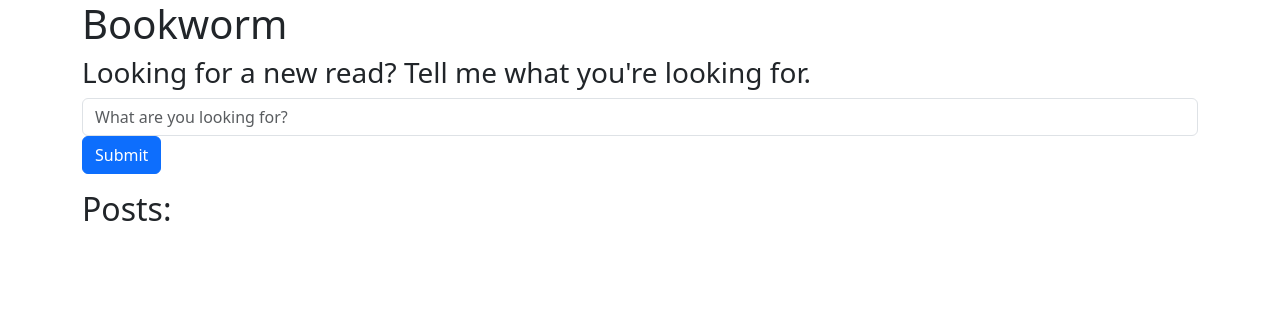
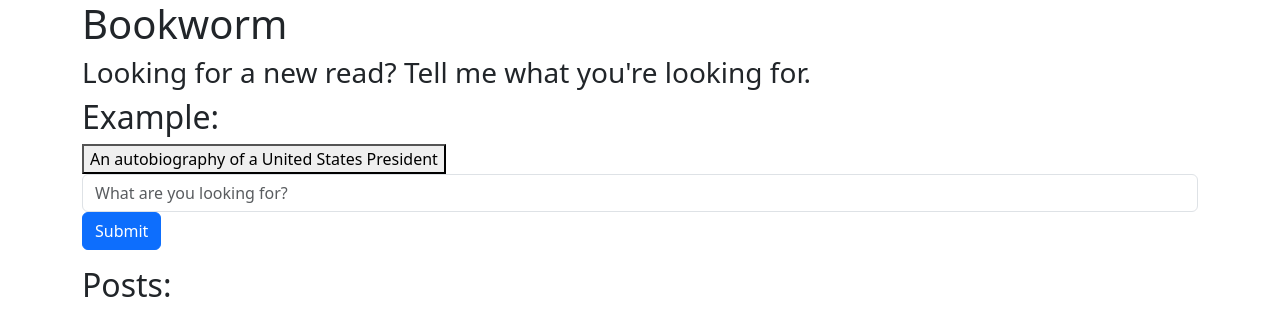
Before and after one commit to cs210/kenja, a React (Create React App) app in the folder frontend/: page / in a window 1280 px wide. Shown: the top 336 px of the page. Built offline with nearby package versions, Linux system fonts and the light colour scheme.

Commit message:
Added functionality for example queries that the user can click on

```diff
--- a/frontend/src/App.js
+++ b/frontend/src/App.js
@@ -5,6 +5,39 @@ import React, { useState } from 'react';
 function App() {
 
   const [results, setResults] = useState([]);
+
+  const exampleQueries = ["A fantasy adventure that has dragons", "A hearwarming love story of two childhood friends",
+    "A story about an up and coming basketball team", "A nonfiction novel about the ancient roman empire",
+    "An autobiography of a United States President", "A page turner about a war between three nations"];
+
+  const submitExample = (evt) => {
+    // Define scope of the request
+    evt.preventDefault();
+    const apiUrl = 'http://127.0.0.1:8000/query';
+    const queryValue = evt.target.textContent;
+    const queryParams = { description: String(queryValue) };
+    const queryString = new URLSearchParams(queryParams).toString();
+    const finalUrl = `${apiUrl}?${queryString}`;
+
+    // Make the actual request
+    fetch(finalUrl)
+      .then(response => {
+        // Check if the response is successful (status code 200)
+        if (!response.ok) {
+          throw new Error('Network response was not ok');
+        }
+        // Parse the JSON response
+        return response.json();
+      })
+      .then(data => {
+        // Update the state with the fetched posts
+        setResults(data.metadatas[0]);
+      })
+      .catch(error => {
+        // Log any errors to the console
+        console.error('There was a problem with the fetch operation:', error);
+      });
+  }
 
   const fetchMatches = (evt) => {
     // Define scope of the request
@@ -43,6 +76,10 @@ function App() {
       <h3>
         Looking for a new read? Tell me what you're looking for.
       </h3>
+      <div flex-direction='row'>
+        <h2>Example:</h2>
+        <button type="submit" onClick={submitExample}>{exampleQueries[Math.floor(Math.random() * 6)]}</button>
+      </div>
       <form onSubmit={fetchMatches}>
         <input className="form-control" name='query' type="text" placeholder="What are you looking for?" aria-label="default input example"></input>
         <button type="submit" className="btn btn-primary mb-3">Submit</button>
```
